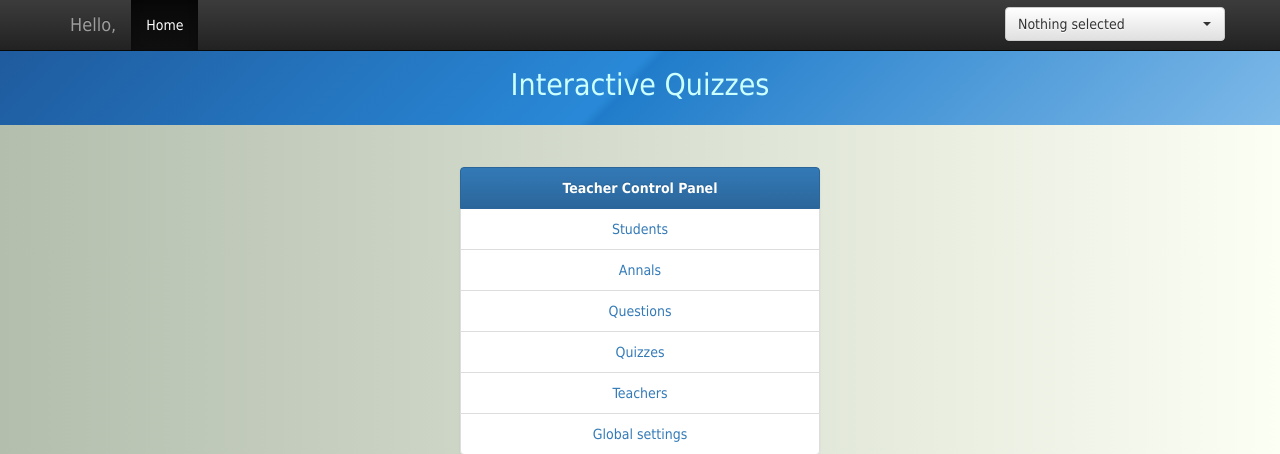
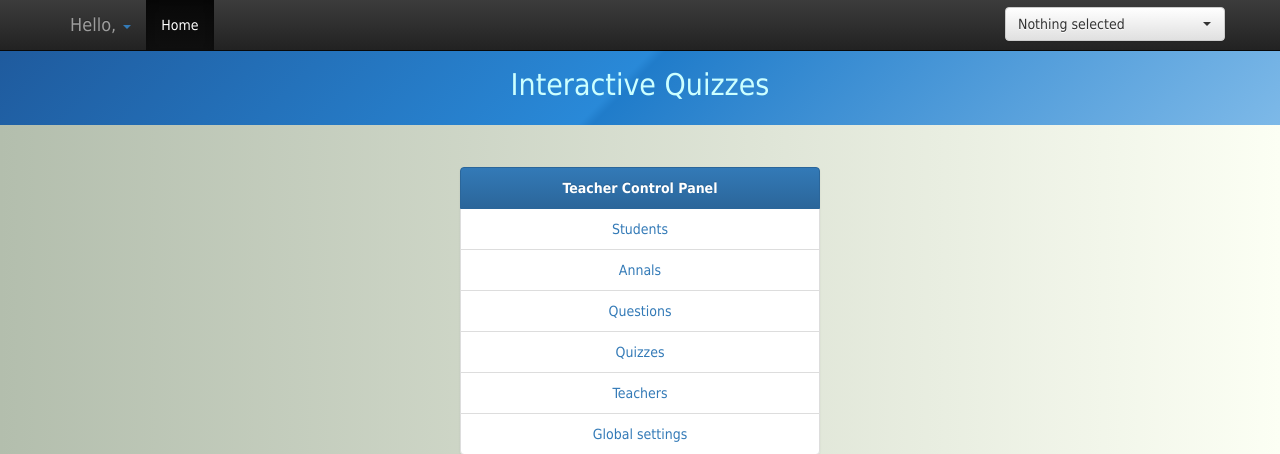
Before and after one commit to linostar/what, a Django app: template templates/what/index.html in a window 1280 px wide. Shown: the top 454 px of the page. Run offline with Django 3.2, Linux system fonts and the light colour scheme; the template is opened without the code that fills it, so the values that code supplies are empty; some libraries are stand-ins or nearby versions; some web fonts are replaced.

Commit message:
Added user dropdown for logout and stuff

```diff
--- a/static/what/css/what-style.css
+++ b/static/what/css/what-style.css
@@ -187,3 +187,12 @@ body {
 	margin-top: 2em;
 	text-align: center;
 }
+
+.user-dropdown-arrow {
+	display: inline;
+	font-size: 80%;
+}
+
+#user-drop-list {
+	top: 0;
+}
--- a/templates/what/index.html
+++ b/templates/what/index.html
@@ -8,6 +8,16 @@
 {% if request.session.username %}
 {% block user %}
 {% trans "Hello," %} <b>{{ request.session.username }}</b>
+<div class="user-dropdown-arrow dropdown">
+	<span id="dropdown-user-menu" class="dropdown-toggle" data-toggle="dropdown" aria-haspopup="true" aria-expanded="false">
+		<a href="#"><span class="caret"></span></a>
+	</span>
+	<ul class="dropdown-menu" aria-labelledby="dropdown-user-menu" id="user-drop-list">
+		<li><a href="#">Settings</a></li>
+		<li class="divider"></li>
+		<li><a href="logout/">Logout</a></li>
+	</ul>
+</div>
 {% endblock %}
 {% endif %}
 
--- a/views.py
+++ b/views.py
@@ -71,8 +71,10 @@ def signin(request):
 def signout(request):
 	request = Utils.prepare_request(request)
 	logout(request)
-	del request.session['username']
-	del request.session['userid']
+	if "username" in request.session:
+		del request.session['username']
+	if "userid" in request.session:
+		del request.session['userid']
 	return render(request, "what/logout.html", {"message": "logout_success"})
 
 def cp_students(request):
```
